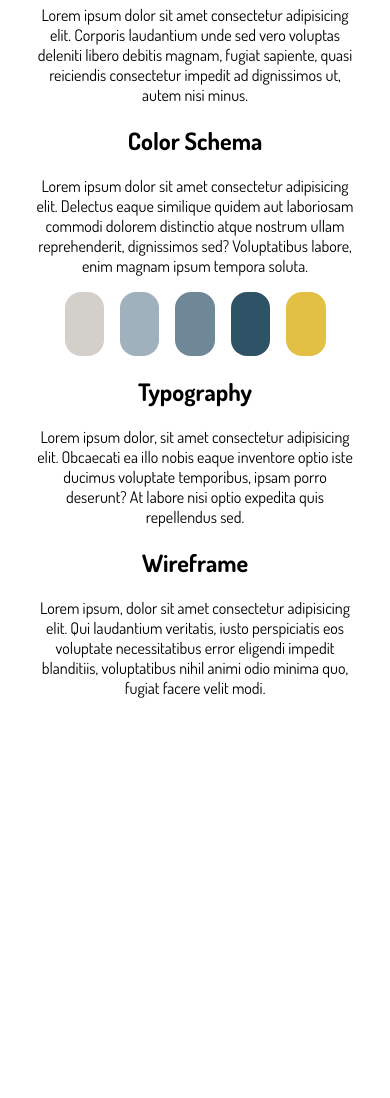
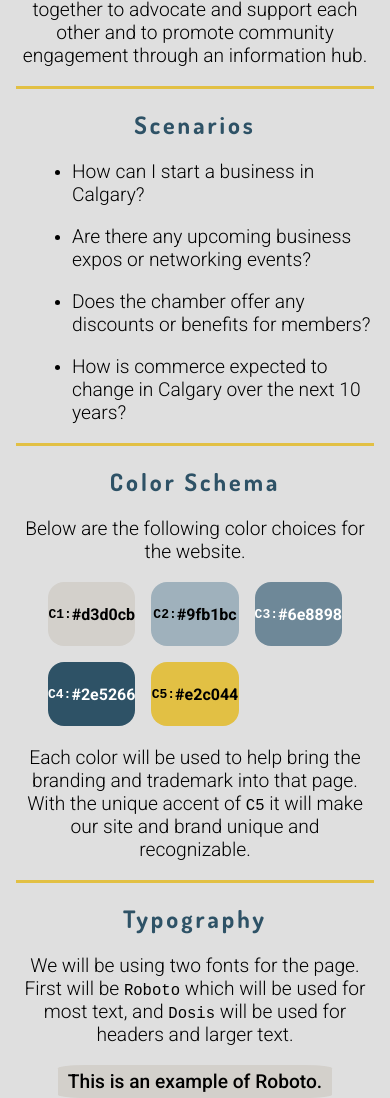
Before and after one commit to eglenn-dev/wdd230, a plain HTML site: page week01/chamber-site-plan.html in a window 390 px wide. Shown: the part 902-2000 px from the top of the page. Before the commit the page ends 1616 px from the top, so only its background shows below. Drawn offline with Linux system fonts and the light colour scheme.

Commit message:
Added everything for the site plan page. HTML, CSS, and image file were all updated for mobile and desktop support

```diff
--- a/week01/chamber-site-plan.html
+++ b/week01/chamber-site-plan.html
@@ -17,6 +17,7 @@
     <header>
         <h1>Site Plan for Calgary Chamber of Commerce</h1>
         <p>This page is a site plan for the Calgary chamber of commerce. Here is a list of quick links.</p>
+        <h3><b>Quick Links:</b></h3>
         <ul>
             <li><a href="#site-name">Site Name</a></li>
             <li><a href="#site-purpose">Site Purpose</a></li>
@@ -35,41 +36,50 @@
         </section>
         <section id="site-purpose">
             <h2>Site Purpose</h2>
-            <p>Lorem ipsum dolor sit amet consectetur adipisicing elit. Perferendis ab totam at veniam amet nobis quae
-                eveniet. Sed, suscipit necessitatibus. Similique nam atque iste dolorum ducimus eos fuga aperiam magni?
-            </p>
+            <p>The purpose of this site will to create a public page view to show the Calgary Chamber of Commerce and
+                the associated local businesses that come together to advocate and support each other and to promote
+                community engagement through an information hub.</p>
         </section>
         <section id="scenarios">
             <h2>Scenarios</h2>
-            <p>Lorem ipsum dolor sit amet consectetur adipisicing elit. Corporis laudantium unde sed vero voluptas
-                deleniti libero debitis magnam, fugiat sapiente, quasi reiciendis consectetur impedit ad dignissimos ut,
-                autem nisi minus.</p>
+            <ul>
+                <li>
+                    <p>How can I start a business in Calgary?</p>
+                </li>
+                <li>
+                    <p>Are there any upcoming business expos or networking events?</p>
+                </li>
+                <li>
+                    <p>Does the chamber offer any discounts or benefits for members?</p>
+                </li>
+                <li>
+                    <p>How is commerce expected to change in Calgary over the next 10 years?</p>
+                </li>
+            </ul>
         </section>
         <section id="color-schema">
             <h2>Color Schema</h2>
-            <p>Lorem ipsum dolor sit amet consectetur adipisicing elit. Delectus eaque similique quidem aut laboriosam
-                commodi dolorem distinctio atque nostrum ullam reprehenderit, dignissimos sed? Voluptatibus labore, enim
-                magnam ipsum tempora soluta.</p>
+            <p>Below are the following color choices for the website. </p>
             <div id="color-display">
-                <div id="primary" class="color-box"></div>
-                <div id="primary2" class="color-box"></div>
-                <div id="secondary" class="color-box"></div>
-                <div id="secondary2" class="color-box"></div>
-                <div id="accent" class="color-box"></div>
-
+                <div id="primary" class="color-box"><code>C1:</code> #d3d0cb</div>
+                <div id="primary2" class="color-box"><code>C2:</code> #9fb1bc</div>
+                <div id="secondary" class="color-box white-text"><code>C3:</code> #6e8898</div>
+                <div id="secondary2" class="color-box white-text"><code>C4:</code> #2e5266</div>
+                <div id="accent" class="color-box"><code>C5:</code> #e2c044</div>
             </div>
+            <p>Each color will be used to help bring the branding and trademark into that page. With the unique accent
+                of <code>C5</code> it will make our site and brand unique and recognizable.</p>
         </section>
         <section id="typography">
             <h2>Typography</h2>
-            <p>Lorem ipsum dolor, sit amet consectetur adipisicing elit. Obcaecati ea illo nobis eaque inventore optio
-                iste ducimus voluptate temporibus, ipsam porro deserunt? At labore nisi optio expedita quis repellendus
-                sed.</p>
+            <p>We will be using two fonts for the page. First will be <code>Roboto</code> which will be used for most
+                text, and <code>Dosis</code> will be used for headers and larger text.</p>
+            <p class="example-text">This is an example of Roboto.</p>
+            <p class="example-text dosis">This is an example of Dosis.</p>
         </section>
         <section id="wireframe">
             <h2>Wireframe</h2>
-            <p>Lorem ipsum, dolor sit amet consectetur adipisicing elit. Qui laudantium veritatis, iusto perspiciatis
-                eos voluptate necessitatibus error eligendi impedit blanditiis, voluptatibus nihil animi odio minima
-                quo, fugiat facere velit modi.</p>
+            <img src="./images/wireframe.png" alt="Site page wireframe">
         </section>
     </main>
 </body>
--- a/week01/styles/base.css
+++ b/week01/styles/base.css
@@ -1,4 +1,5 @@
 @import url('https://fonts.googleapis.com/css2?family=Dosis:wght@200;300;400;500;600;700&display=swap');
+@import url('https://fonts.googleapis.com/css2?family=Roboto:ital,wght@0,100;0,300;0,400;0,500;0,700;0,900;1,100;1,300;1,400;1,500;1,700;1,900&display=swap');
 
 :root {
     --primary-color: rgb(211, 208, 203);
@@ -8,18 +9,34 @@
     --accent-color: rgb(226, 192, 68);
 }
 
+html {
+    scroll-behavior: smooth;
+}
+
 body {
+    font-family: 'Roboto', sans-serif;
+    font-weight: 300;
+    display: grid;
+    grid-template-columns: 1fr;
+    padding: 0;
+    margin: 0 1em;
+    background-color: #dfdfdf;
+}
+
+h1,
+h2 {
     font-family: 'Dosis', sans-serif;
-    display: grid;
-    grid-template-columns: 1fr 10fr 1fr;
-    padding: 0;
-    margin: 0;
+}
+
+h2 {
+    /* font-size: 1.7em; */
+    letter-spacing: 3px;
 }
 
 /* HEADER */
 
 header {
-    margin-top: 1em;
+    margin: 1em 1em;
     grid-column: 2/3;
     text-align: center;
     background-color: var(--primary-color);
@@ -28,13 +45,18 @@ header {
 }
 
 header h1 {
-    font-size: 2em;
+    font-size: 1.5em;
+    color: var(--secondary2-color);
 }
 
 header ul {
     list-style-type: none;
     text-align: center;
     padding: 0;
+}
+
+header a {
+    color: var(--secondary2-color);
 }
 
 /* MAIN */
@@ -44,16 +66,46 @@ main {
     text-align: center;
 }
 
+main section {
+    border-bottom: 3px solid var(--accent-color);
+}
+
+main section:last-child {
+    border-bottom: 4em solid var(--accent-color);
+}
+
+main section h2 {
+    color: var(--secondary2-color);
+}
+
+main p {
+    font-size: 1.2em;
+}
+
+main #scenarios ul {
+    text-align: left;
+    margin-left: 1em;
+}
+
 #color-display {
     display: grid;
-    grid-template-columns: 1fr 1fr 1fr 1fr 1fr;
+    grid-template-columns: 1fr 1fr 1fr;
     margin: 1em 2em;
     column-gap: 1em;
+    row-gap: 1em;
 }
 
 #color-display .color-box {
     height: 4em;
     border-radius: 1em;
+    display: flex;
+    justify-content: center;
+    align-items: center;
+    font-weight: 600;
+}
+
+.white-text {
+    color: white;
 }
 
 #primary {
@@ -75,3 +127,17 @@ main {
 #accent {
     background-color: var(--accent-color);
 }
+
+.dosis {
+    font-family: 'Dosis', sans-serif;
+    font-size: 1.4em;
+}
+
+.example-text {
+    padding: 5px 10px;
+    margin: 1em auto;
+    width: fit-content;
+    background-color: var(--primary-color);
+    font-weight: 500;
+    border-radius: 10%;
+}
--- a/week01/styles/larger.css
+++ b/week01/styles/larger.css
@@ -3,4 +3,20 @@
     body {
         grid-template-columns: 1fr 4fr 1fr;
     }
+
+    header {
+        margin: 1em 0;
+    }
+
+    header h1 {
+        font-size: 2.4em;
+    }
+
+    main #scenarios ul {
+        margin-left: 4em;
+    }
+
+    #color-display {
+        grid-template-columns: 1fr 1fr 1fr 1fr 1fr;
+    }
 }
```
Also changed, not shown: week01/images/wireframe.png (added), week01/scripts/index.js (added), 1 other file.
